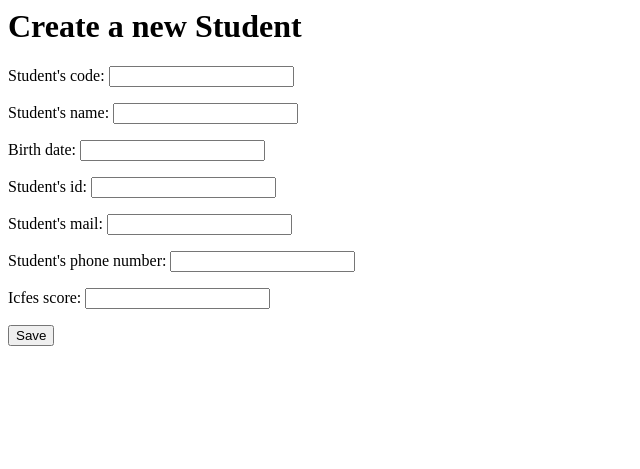
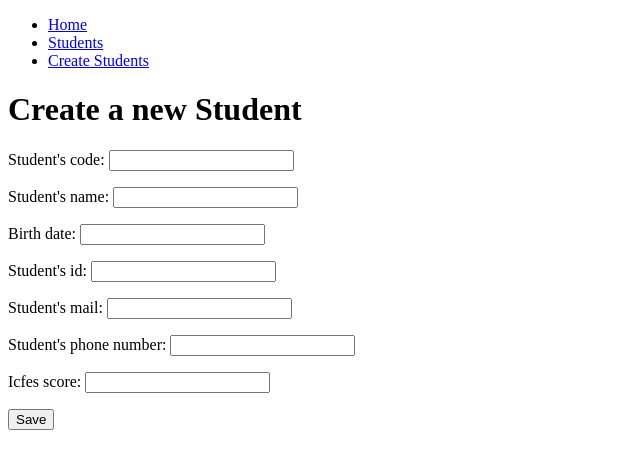
Before and after one commit to ICESI-PI1/icesi-filantrop-a-equipo-3, a Django app: page /create_student/ in a window 1280 px wide. Shown: the top 469 px of the page, without its empty margins (0-640 px from the left). Run offline with Django 4.2, Linux system fonts and the light colour scheme.

Commit message:
feat(templates): base.html added, all html files extends from this file

```diff
--- a/MSDE_App/templates/create_student.html
+++ b/MSDE_App/templates/create_student.html
@@ -1,8 +1,7 @@
-
-
+{% extends 'layouts/base.html' %}
 {% block content %}
 <h1>Create a new Student</h1>
-    <form method="POST">
+        <form method="POST">
       {% csrf_token %}
       {{ form.as_p }}
       <button type="submit">Save</button>
--- /dev/null
+++ b/MSDE_App/templates/layouts/base.html
@@ -0,0 +1,31 @@
+{% load static %}
+<!DOCTYPE html>
+<html lang="en">
+<head>
+    <meta charset="UTF-8">
+    <title>Base</title>
+
+</head>
+<body>
+    <nav class="container">
+        <ul>
+            <li>
+                <a href="/index">Home</a>
+            </li>
+            <li>
+                <a href="/students">Students</a>
+            </li>
+            <li>
+                <a href="/create_student">Create Students</a>
+            </li>
+        </ul>
+    </nav>
+
+
+
+    <main class="container">
+        {% block content %}
+        {% endblock %}
+    </main>
+</body>
+</html>
--- a/MSDE_App/templates/students.html
+++ b/MSDE_App/templates/students.html
@@ -1,3 +1,5 @@
+{% extends 'layouts/base.html' %}
+
 {% block content %}
     <h1>
     Students
```
Also changed, not shown: MSDE_App/templates/index.html (+4 -12 lines).
